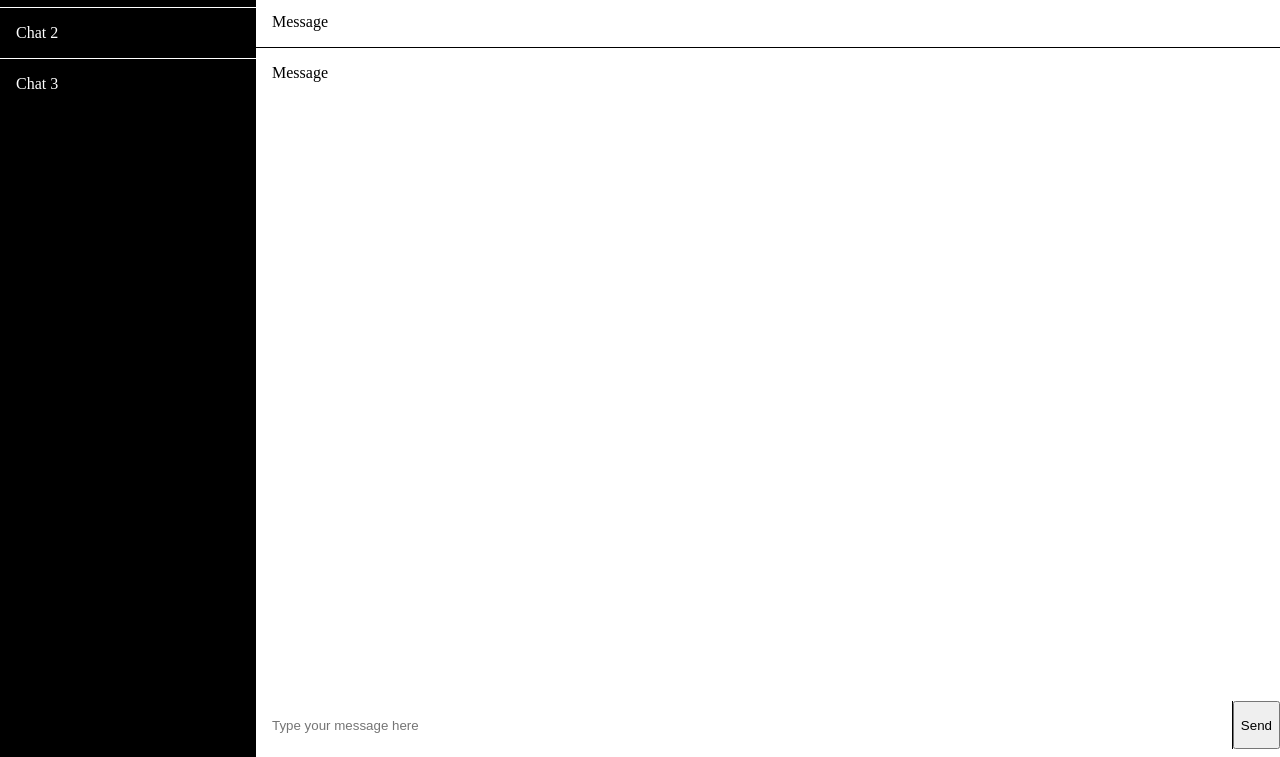
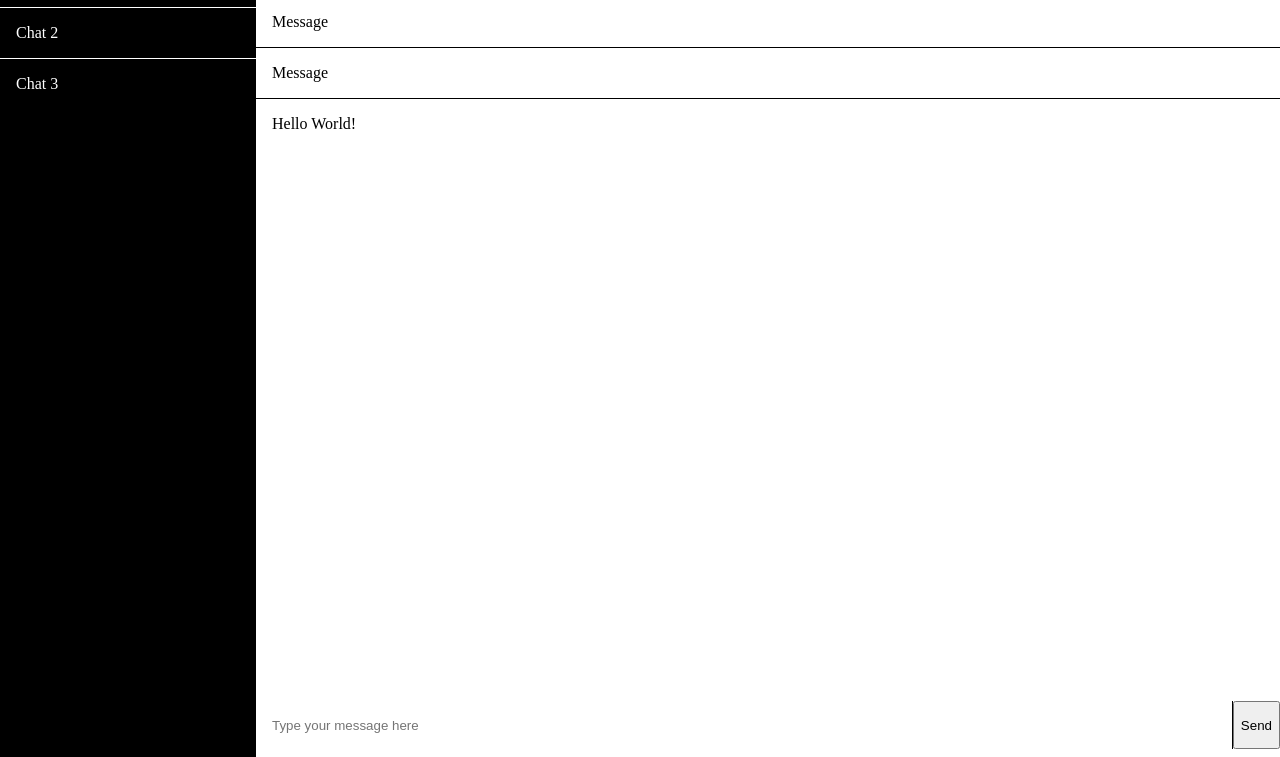
Before and after one commit to cse110-sp23-group3/big-project, a plain HTML site: page index.html in a window 1280 px wide. Shown: the part 43-800 px from the top of the page. Drawn offline with Linux system fonts and the light colour scheme.

Commit message:
Added "Hello World" message

```diff
--- a/index.html
+++ b/index.html
@@ -130,6 +130,9 @@
             <article>
                 <p>Message</p>
             </article>
+            <article>
+                <p>Hello World!</p>
+            </article>
         </section>
 
         <!-- Chat Input -->
```
